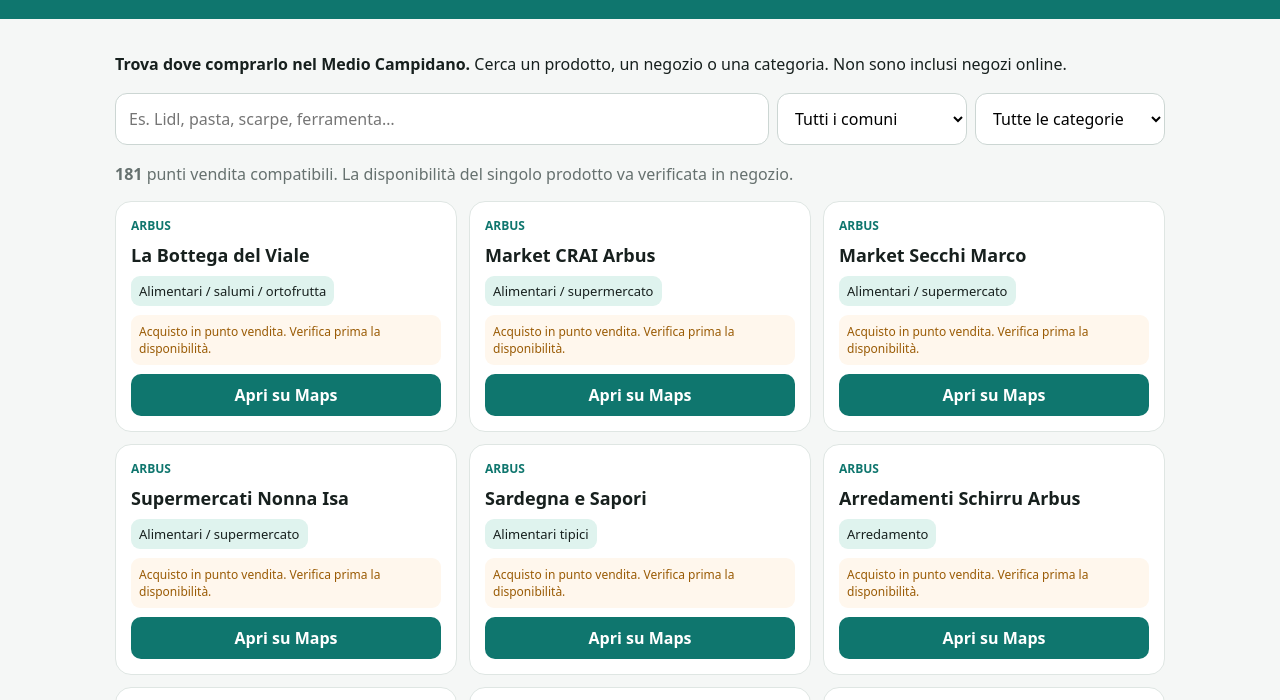
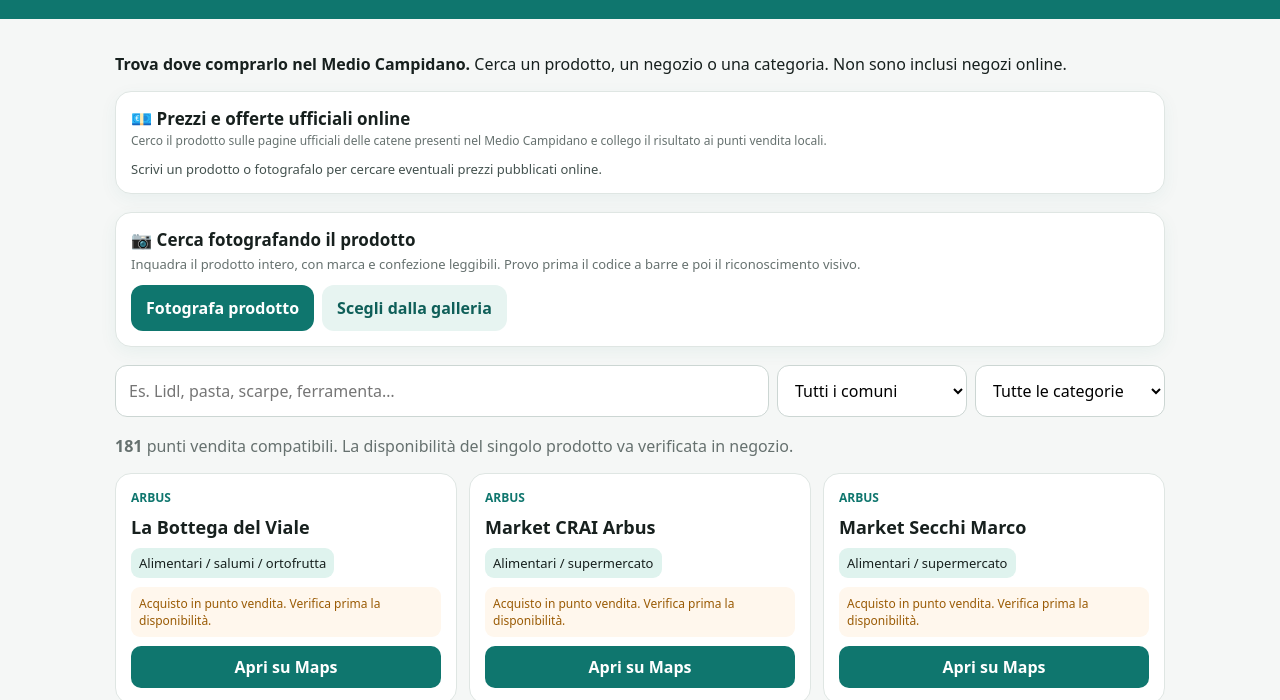
Before and after one commit to sardo81/meteo-arbus-guspini-backend, a plain HTML site: page medio-campidano-web/index.html in a window 1280 px wide. Shown: the part 88-788 px from the top of the page. Drawn offline with Linux system fonts and the light colour scheme.

Commit message:
Actually load camera, product search and price modules

```diff
--- a/medio-campidano-web/index.html
+++ b/medio-campidano-web/index.html
@@ -1 +1 @@
-<!doctype html><html lang="it"><head><meta charset="utf-8"><meta name="viewport" content="width=device-width,initial-scale=1"><title>Negozi Medio Campidano</title><style>body{font-family:system-ui;background:#f5f7f6;color:#17201e;display:grid;place-items:center;min-height:100vh;margin:0}.box{background:white;padding:24px;border-radius:16px;border:1px solid #dfe6e3;text-align:center;max-width:520px}.dot{width:42px;height:42px;border:5px solid #dff3ee;border-top-color:#0f766e;border-radius:50%;margin:0 auto 14px;animation:s 1s linear infinite}@keyframes s{to{transform:rotate(360deg)}}</style></head><body><div class="box"><div class="dot"></div><b>Apro Negozi Medio Campidano…</b><p id="m">Caricamento dei 181 punti vendita fisici.</p></div><script>(async()=>{try{const names=['part0.txt','part1.txt','part2.txt','part3.txt'];const parts=await Promise.all(names.map(async n=>{const r=await fetch(n,{cache:'no-store'});if(!r.ok)throw new Error(n+' '+r.status);return r.text()}));const b64=parts.join('').replace(/\s+/g,'');const bin=atob(b64);const bytes=Uint8Array.from(bin,c=>c.charCodeAt(0));let html=new TextDecoder('utf-8').decode(bytes);html=html.replace('</body>','<script src="camera-loader.js?v=20261014-2"><\/script><script src="price-loader.js?v=20261014-1"><\/script></body>');document.open();document.write(html);document.close()}catch(e){document.getElementById('m').textContent='Errore di caricamento: '+e.message}})();</script></body></html>
+<!doctype html><html lang="it"><head><meta charset="utf-8"><meta name="viewport" content="width=device-width,initial-scale=1"><title>Negozi Medio Campidano</title><style>body{font-family:system-ui;background:#f5f7f6;color:#17201e;display:grid;place-items:center;min-height:100vh;margin:0}.box{background:white;padding:24px;border-radius:16px;border:1px solid #dfe6e3;text-align:center;max-width:520px}.dot{width:42px;height:42px;border:5px solid #dff3ee;border-top-color:#0f766e;border-radius:50%;margin:0 auto 14px;animation:s 1s linear infinite}@keyframes s{to{transform:rotate(360deg)}}</style></head><body><div class="box"><div class="dot"></div><b>Apro Negozi Medio Campidano…</b><p id="m">Caricamento dei 181 punti vendita fisici.</p></div><script>(async()=>{try{const names=['part0.txt','part1.txt','part2.txt','part3.txt'];const parts=await Promise.all(names.map(async n=>{const r=await fetch(n,{cache:'no-store'});if(!r.ok)throw new Error(n+' '+r.status);return r.text()}));const b64=parts.join('').replace(/\s+/g,'');const bin=atob(b64);const bytes=Uint8Array.from(bin,c=>c.charCodeAt(0));let html=new TextDecoder('utf-8').decode(bytes);html += '<script src="search-loader.js?v=20261014-1"><\/script><script src="camera-loader.js?v=20261014-3"><\/script><script src="price-loader.js?v=20261014-2"><\/script>';document.open();document.write(html);document.close()}catch(e){document.getElementById('m').textContent='Errore di caricamento: '+e.message}})();</script></body></html>
```
